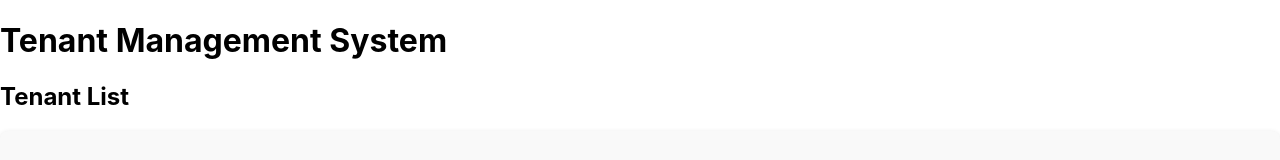
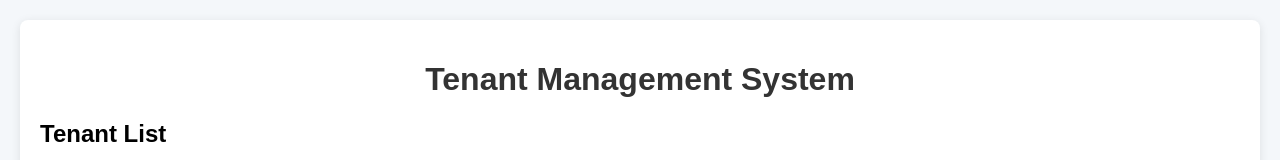
Before and after one commit to mkyd-kill/tenant-management-system, a React (Create React App) app in the folder frontend/: page / in a window 1280 px wide. Shown: the top 160 px of the page. Built offline with nearby package versions, Linux system fonts and the light colour scheme; no server answers.

Commit message:
updated app.tsx

```diff
--- a/frontend/src/App.css
+++ b/frontend/src/App.css
@@ -1,38 +1,20 @@
+body {
+  font-family: 'Arial', sans-serif;
+  background-color: #f4f7fa;
+  margin: 0;
+  padding: 20px;
+}
+
 .App {
+  max-width: 1200px;
+  margin: 0 auto;
+  padding: 20px;
+  background: #fff;
+  border-radius: 8px;
+  box-shadow: 0 2px 10px rgba(0, 0, 0, 0.1);
+}
+
+h1 {
+  color: #333;
   text-align: center;
 }
-
-.App-logo {
-  height: 40vmin;
-  pointer-events: none;
-}
-
-@media (prefers-reduced-motion: no-preference) {
-  .App-logo {
-    animation: App-logo-spin infinite 20s linear;
-  }
-}
-
-.App-header {
-  background-color: #282c34;
-  min-height: 100vh;
-  display: flex;
-  flex-direction: column;
-  align-items: center;
-  justify-content: center;
-  font-size: calc(10px + 2vmin);
-  color: white;
-}
-
-.App-link {
-  color: #61dafb;
-}
-
-@keyframes App-logo-spin {
-  from {
-    transform: rotate(0deg);
-  }
-  to {
-    transform: rotate(360deg);
-  }
-}
--- a/frontend/src/App.tsx
+++ b/frontend/src/App.tsx
@@ -1,5 +1,6 @@
 import React from 'react';
 import TenantList from './components/TenantList';
+import './App.css';
 
 const App: React.FC = () => {
   return (
```
Also changed, not shown: 1 other file (tests, documents, lock files or other folders).
